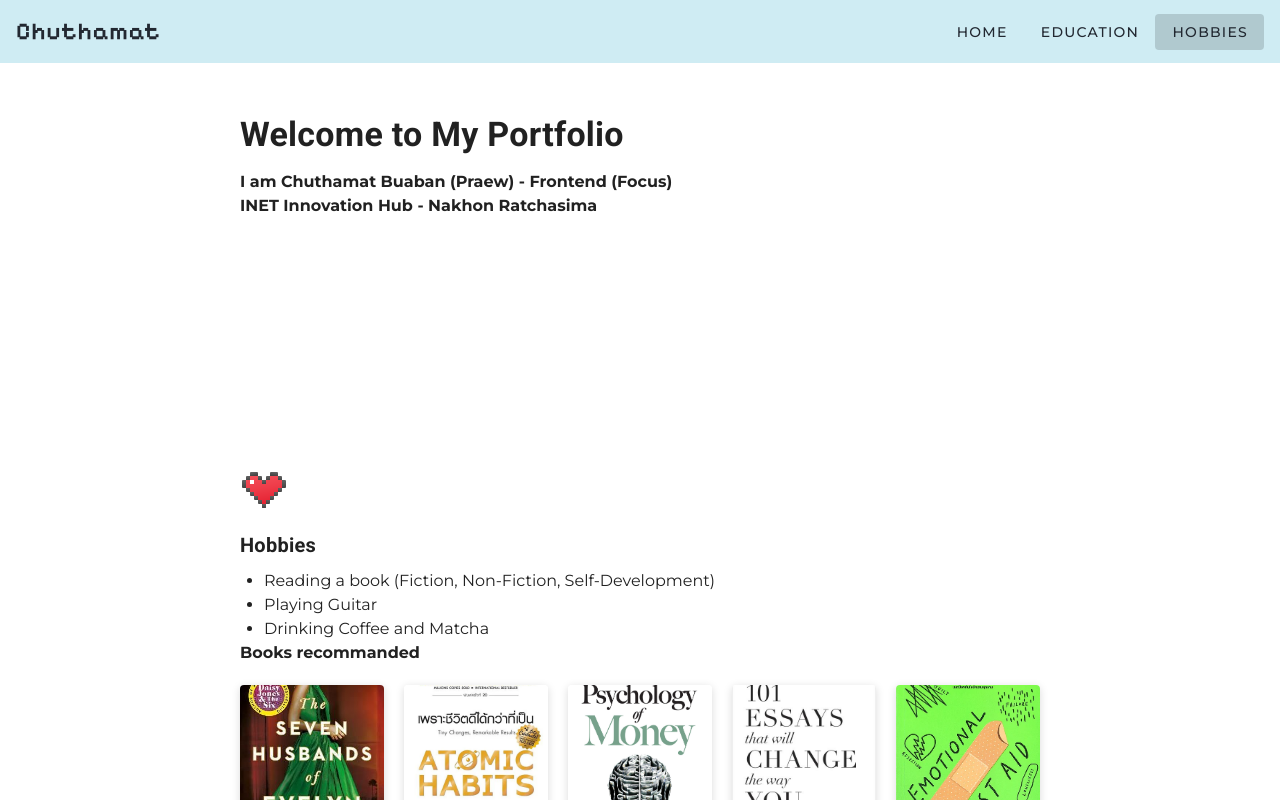
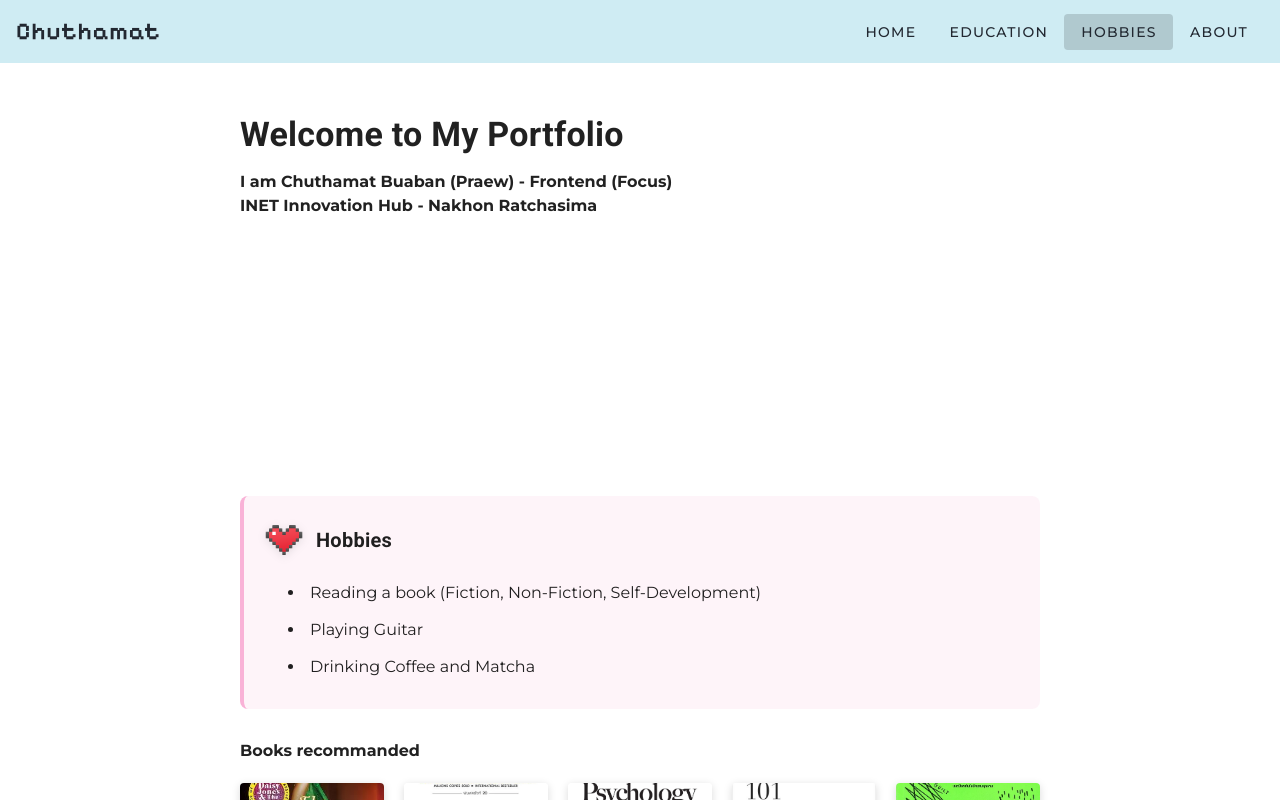
Before and after one commit to ChuthamatDev/workshop-vuejs, a Vue app: page /hobbie in a window 1280 px wide. Shown: the top 800 px of the page. Built offline with nearby package versions, Linux system fonts and the light colour scheme.

Commit message:
fix: layout path hobbies

```diff
--- a/src/App.vue
+++ b/src/App.vue
@@ -1,27 +1,18 @@
 <template>
-  <v-app
-    class="container-app">
-    <v-app-bar
-      app
-      flat
-      elevate-on-scroll
-      class="toolbar montserrat-toolbar"
-    >
+  <v-app class="container-app">
+    <v-app-bar app flat elevate-on-scroll class="toolbar montserrat-toolbar">
       <v-toolbar-title class="toolbar-title">
-        <router-link to="/" class="toolbar-link title-link pixelify-title">Chuthamat</router-link>
+        <router-link to="/" class="toolbar-link title-link pixelify-title"
+          >Chuthamat</router-link
+        >
       </v-toolbar-title>
 
       <v-spacer />
 
-      <v-btn text class="toolbar-link" to="/">
-        Home
-      </v-btn>
-      <v-btn text class="toolbar-link" to="/education">
-        Education
-      </v-btn>
-      <v-btn text class="toolbar-link" to="/hobbie">
-        Hobbies
-      </v-btn>
+      <v-btn text class="toolbar-link" to="/"> Home </v-btn>
+      <v-btn text class="toolbar-link" to="/education"> Education </v-btn>
+      <v-btn text class="toolbar-link" to="/hobbie"> Hobbies </v-btn>
+      <v-btn text class="toolbar-link" to="/about"> About </v-btn>
     </v-app-bar>
 
     <v-main>
@@ -32,14 +23,17 @@
 
 <script>
 export default {
-  name: 'App',
-}
+  name: "App",
+};
 </script>
 
 <style>
-@import url('https://fonts.googleapis.com/css2?family=Montserrat:ital,wght@0,100..900;1,100..900&family=Pixelify+Sans:wght@400..700&display=swap');
+@import url("https://fonts.googleapis.com/css2?family=Montserrat:ital,wght@0,100..900;1,100..900&family=Pixelify+Sans:wght@400..700&display=swap");
 
-html, body, #app, .container-app {
+html,
+body,
+#app,
+.container-app {
   font-family: "Montserrat", sans-serif;
   font-optical-sizing: auto;
   font-weight: 400;
@@ -50,11 +44,11 @@ html, body, #app, .container-app {
   padding: 0 80px;
   margin: 0;
   box-sizing: border-box;
-  background-color: #DAF9DE;
+  background-color: #daf9de;
   min-height: 100vh;
 }
 .toolbar {
-  background-color: #CFECF3 !important;
+  background-color: #cfecf3 !important;
   border-bottom: 1px solid rgba(0, 0, 0, 0.12);
 }
 .montserrat-toolbar {
--- a/src/components/ProfileContent.vue
+++ b/src/components/ProfileContent.vue
@@ -30,4 +30,13 @@ export default {
 };
 </script>
 
-<style></style>
+<style>
+.header-with-icon {
+  margin-bottom: 20px;
+}
+
+.header-with-icon h4 {
+  font-weight: 400;
+  font-size: medium;
+}
+</style>
--- a/src/views/HobbiesView.vue
+++ b/src/views/HobbiesView.vue
@@ -1,5 +1,5 @@
 <template>
-  <main>
+  <div>
     <header class="header-with-icon">
       <h1 class="display-1 font-weight-bold mb-4">Welcome to My Portfolio</h1>
       <h4>I am Chuthamat Buaban (Praew) - Frontend (Focus)</h4>
@@ -25,7 +25,7 @@
       <h4>Books recommanded</h4>
       <Hobbie />
     </article>
-  </main>
+  </div>
 </template>
 
 <script>
@@ -41,4 +41,42 @@ export default {
 };
 </script>
 
-<style></style>
+<style scoped>
+.header-icon {
+  width: 48px;
+  height: 48px;
+  animation: float 3s ease-in-out infinite;
+}
+
+.section-header {
+  display: flex;
+  align-items: center;
+  gap: 12px;
+  margin-bottom: 15px;
+}
+.section-icon {
+  width: 40px;
+  height: 40px;
+  filter: drop-shadow(0 2px 4px rgba(0, 0, 0, 0.1));
+}
+.hobbies-section {
+  margin: 30px 0;
+  padding: 20px;
+  background-color: rgba(249, 178, 215, 0.15);
+  border-radius: 8px;
+  border-left: 4px solid #f9b2d7;
+}
+
+.title {
+  margin: 0;
+}
+
+ul {
+  list-style-position: inside;
+  line-height: 1.8;
+}
+
+li {
+  margin: 8px 0;
+}
+</style>
--- a/src/views/HomeView.vue
+++ b/src/views/HomeView.vue
@@ -59,15 +59,6 @@ export default {
 </script>
 
 <style scoped>
-.header-with-icon {
-  margin-bottom: 20px;
-}
-
-.header-with-icon h4 {
-  font-weight: 400;
-  font-size: medium;
-}
-
 .header-icon {
   width: 48px;
   height: 48px;
```
